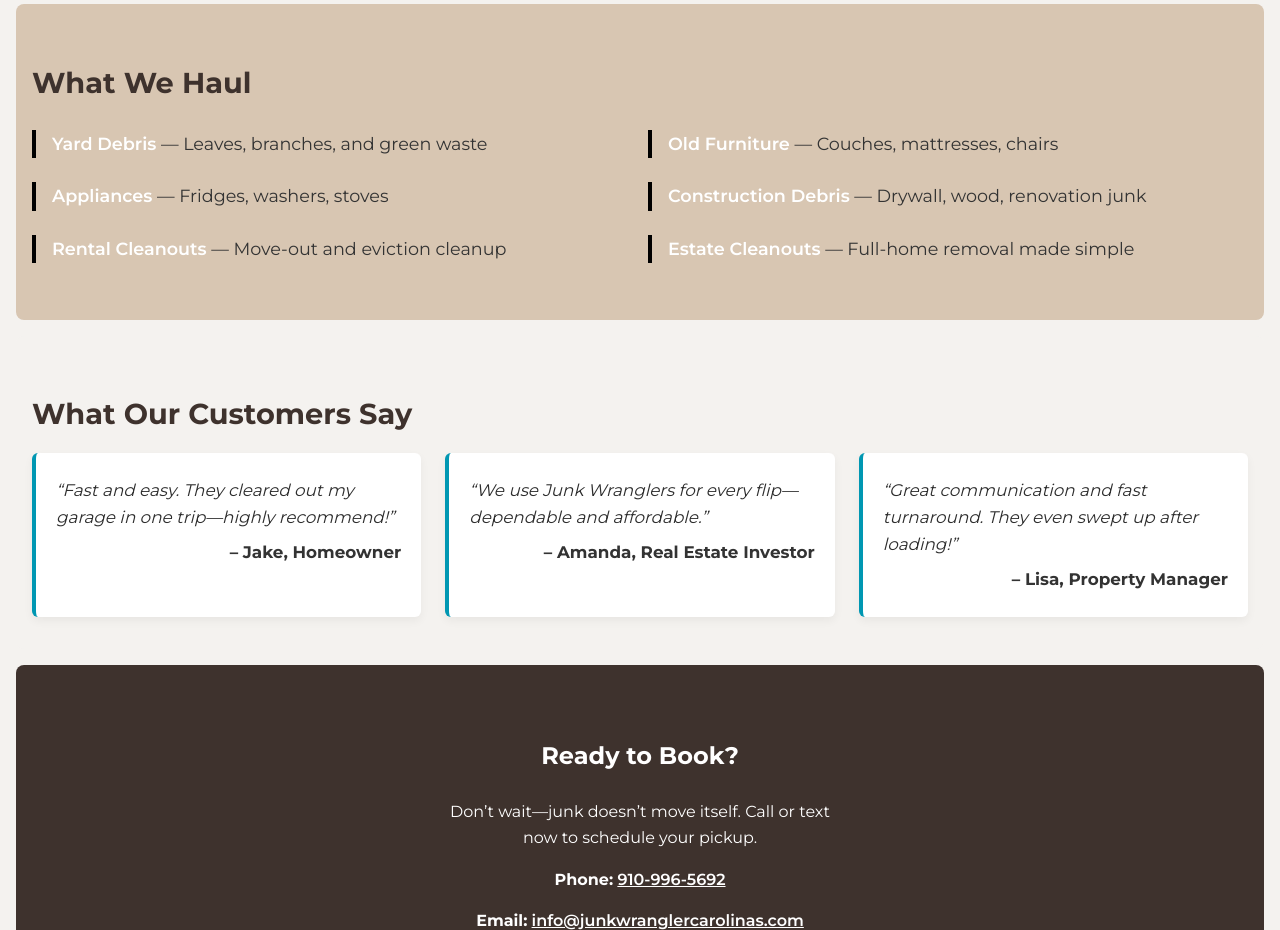
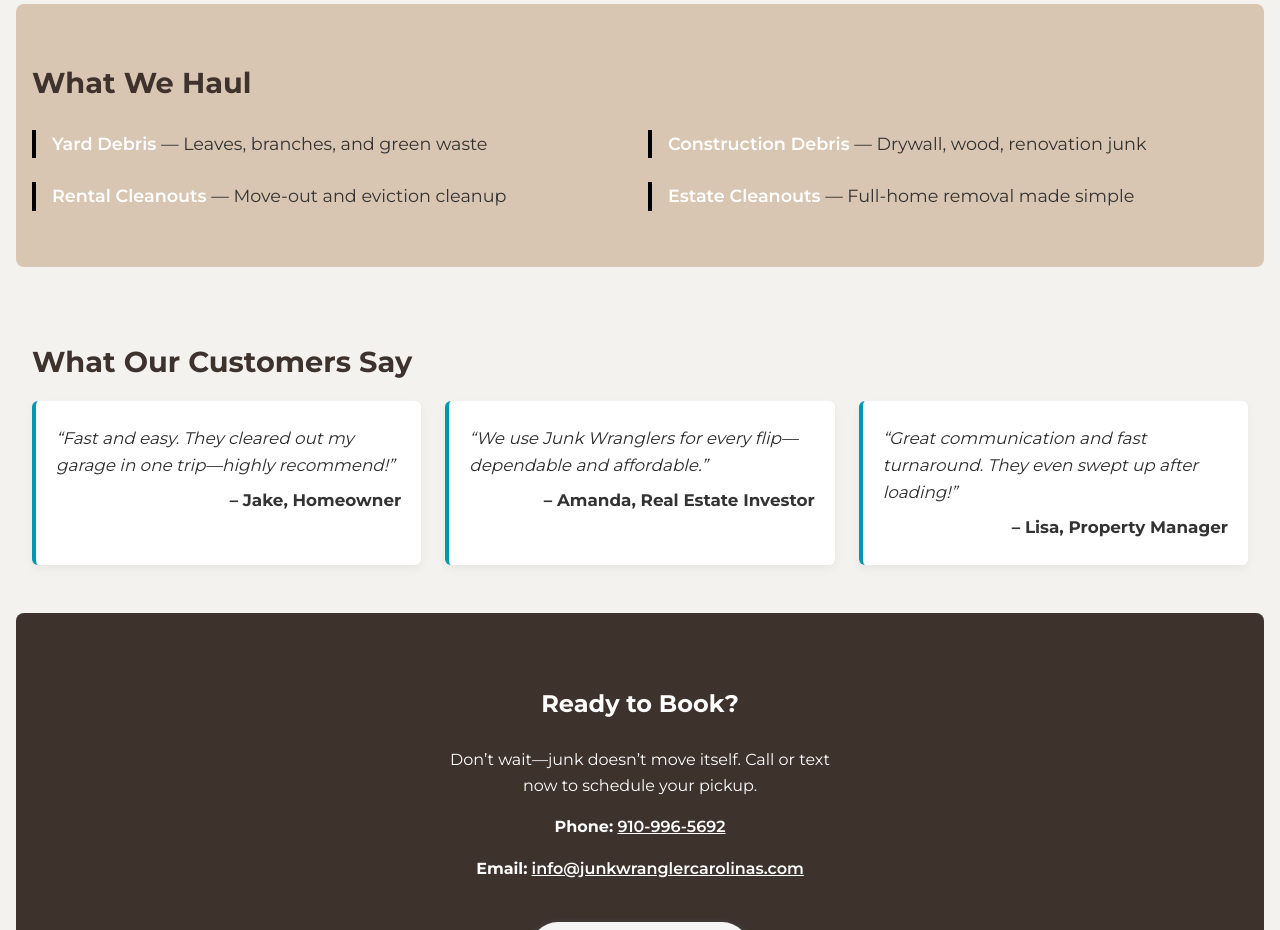
Before and after one commit to SanctuaryTales/funk, a plain HTML site: page index.html in a window 1280 px wide. Shown: the part 1020-1950 px from the top of the page. Drawn offline with Linux system fonts and the light colour scheme.

Commit message:
Update index.html
removed appliance and furniture hauling

```diff
--- a/index.html
+++ b/index.html
@@ -37,8 +37,6 @@
     <h2>What We Haul</h2>
     <ul class="haul-clean-list">
   <li><strong>Yard Debris</strong> — Leaves, branches, and green waste</li>
-  <li><strong>Old Furniture</strong> — Couches, mattresses, chairs</li>
-  <li><strong>Appliances</strong> — Fridges, washers, stoves</li>
   <li><strong>Construction Debris</strong> — Drywall, wood, renovation junk</li>
   <li><strong>Rental Cleanouts</strong> — Move-out and eviction cleanup</li>
   <li><strong>Estate Cleanouts</strong> — Full-home removal made simple</li>
```
